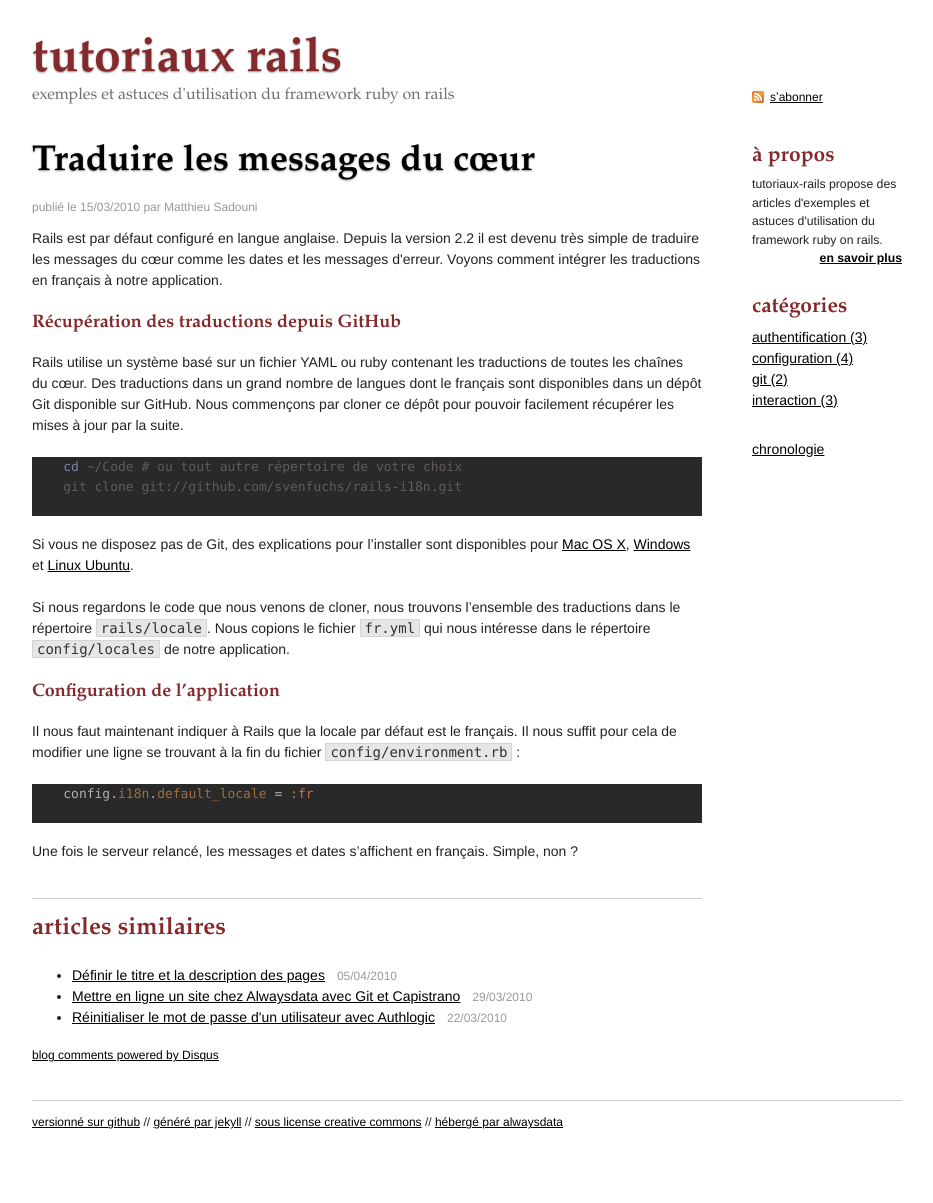
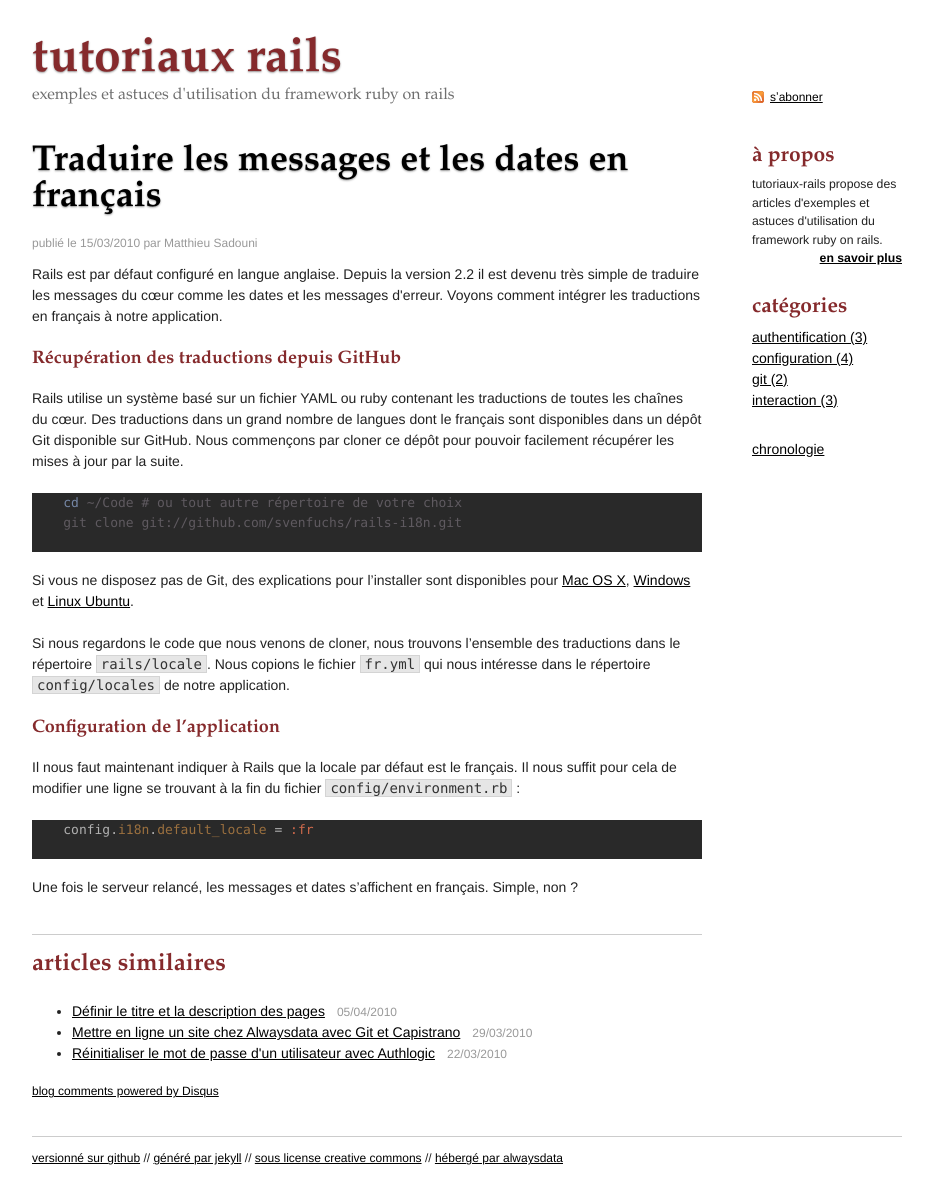
Before and after one commit to msadouni/tutoriaux-rails, a Jekyll site: the page built from _posts/2010-03-15-traduire-les-messages-et-les-dates-en-francais.markdown, in a window 1280 px wide. Shown: the whole page, without its empty margins (173-1106 px from the left). Built offline with Jekyll 4.4.1, drawn with Linux system fonts in a browser that asks for light colours; comment, search, counter and statistics services are not loaded; before the commit the page ends 1167 px from its top, so only the background shows below that.

Commit message:
renommage de l'article sur la traduction des dates et messages

```diff
--- a/_posts/2010-03-15-traduire-les-messages-du-coeur.markdown
+++ b/_posts/2010-03-15-traduire-les-messages-et-les-dates-en-francais.markdown
@@ -1,12 +1,12 @@
 ---
 layout: post
-title: Traduire les messages du cœur
+title: Traduire les messages et les dates en français
 category: interaction
 auteur: Matthieu Sadouni
 chapo: |
   Rails est par défaut configuré en langue anglaise. Depuis la version 2.2 il est devenu très simple de traduire les messages du cœur comme les dates et les messages d'erreur. Voyons comment intégrer les traductions en français à notre application.
 description: |
-  Comment traduire les messages d'erreur et les dates du cœur de Rails.
+  Comment traduire les messages d'erreur et les dates du cœur de Rails en français.
 ---
 
 ### Récupération des traductions depuis GitHub
```
Also changed, not shown: 1 other file.
